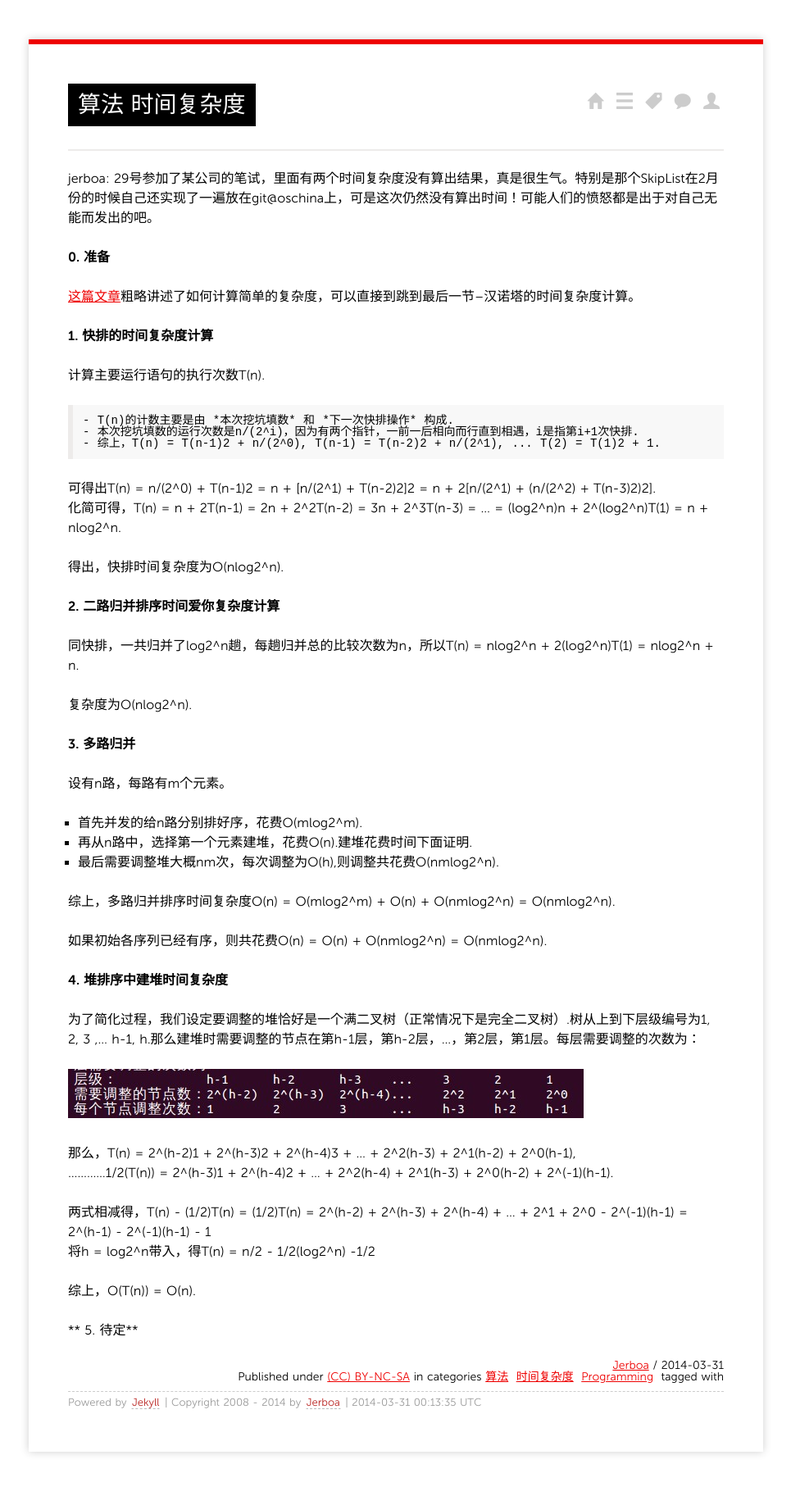
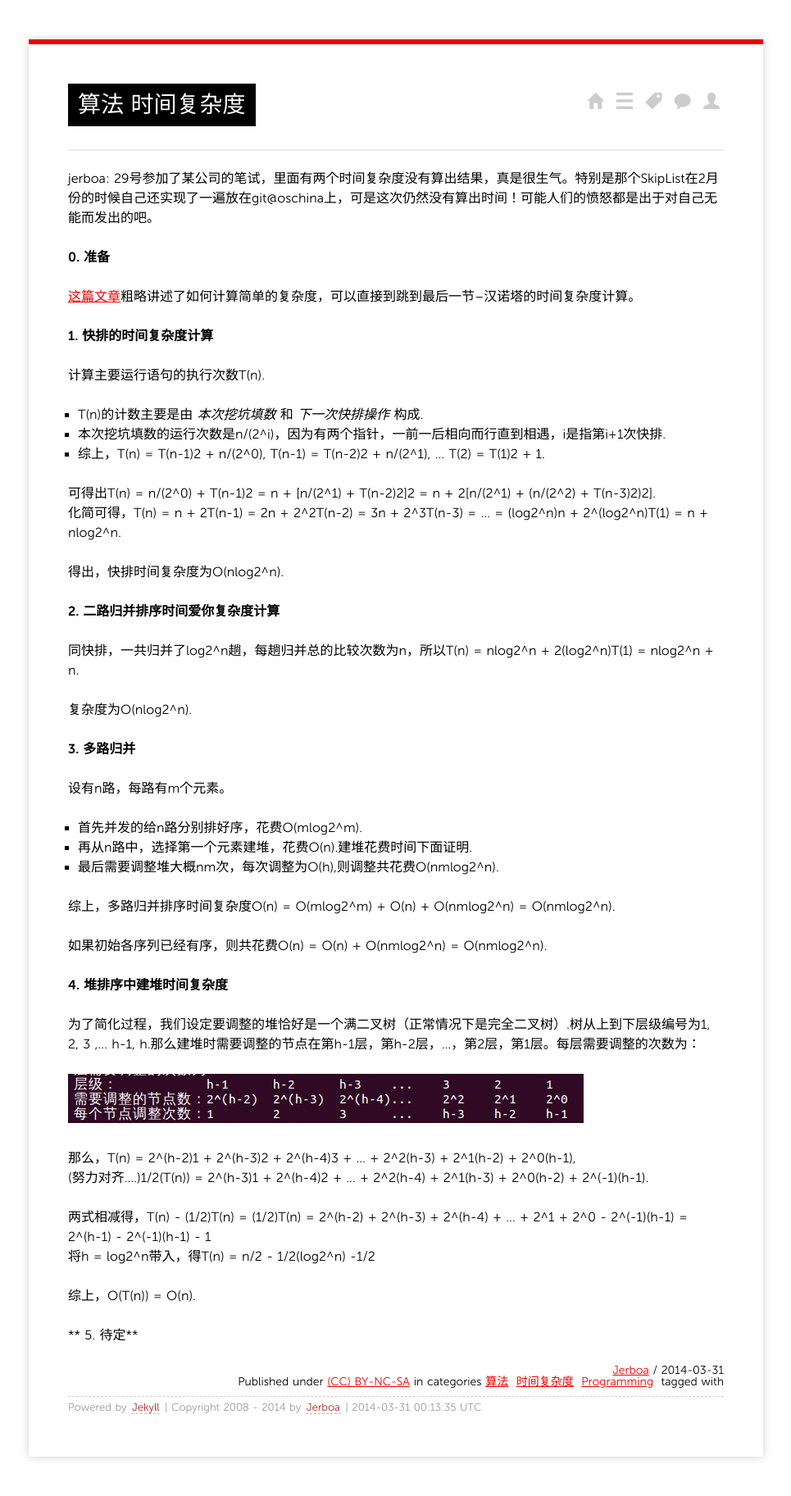
Before and after one commit to jerboa-ustc/jerboa-ustc.github.com, a Jekyll site: the page built from _posts/2014/2014-03-31-时间复杂度计算.md, in a window 1280 px wide. Shown: the whole page at 82% size, without its empty margins (157-1122 px from the left). Built offline with Jekyll 4.4.1, drawn with Linux system fonts in a browser that asks for light colours; Markdown is read by kramdown in place of the engine named in the settings; comment, search, counter and statistics services are not loaded.

Commit message:
时间复杂度

```diff
--- a/_posts/2014/2014-03-31-时间复杂度计算.md
+++ b/_posts/2014/2014-03-31-时间复杂度计算.md
@@ -18,9 +18,9 @@ jerboa:
 
 计算主要运行语句的执行次数T(n).
 
-	- T(n)的计数主要是由 *本次挖坑填数* 和 *下一次快排操作* 构成.
-	- 本次挖坑填数的运行次数是n/(2^i)，因为有两个指针，一前一后相向而行直到相遇，i是指第i+1次快排.
-	- 综上，T(n) = T(n-1)2 + n/(2^0), T(n-1) = T(n-2)2 + n/(2^1), ... T(2) = T(1)2 + 1.
+- T(n)的计数主要是由 *本次挖坑填数* 和 *下一次快排操作* 构成.
+- 本次挖坑填数的运行次数是n/(2^i)，因为有两个指针，一前一后相向而行直到相遇，i是指第i+1次快排.
+- 综上，T(n) = T(n-1)2 + n/(2^0), T(n-1) = T(n-2)2 + n/(2^1), ... T(2) = T(1)2 + 1.
 
 可得出T(n) = n/(2^0) + T(n-1)2 = n + [n/(2^1) + T(n-2)2]2 = n + 2[n/(2^1) + (n/(2^2) + T(n-3)2)2].
 化简可得，T(n) = n + 2T(n-1) = 2n + 2^2T(n-2) = 3n + 2^3T(n-3) = ... = (log2^n)n + 2^(log2^n)T(1) = n + nlog2^n.
@@ -36,6 +36,7 @@ jerboa:
 **3. 多路归并**
 
 设有n路，每路有m个元素。
+
 - 首先并发的给n路分别排好序，花费O(mlog2^m).
 - 再从n路中，选择第一个元素建堆，花费O(n).建堆花费时间下面证明.
 - 最后需要调整堆大概nm次，每次调整为O(h),则调整共花费O(nmlog2^n).
@@ -51,7 +52,7 @@ jerboa:
 ![](/images/2014-03-31-1.jpg)
 
 那么，T(n) = 2^(h-2)1 + 2^(h-3)2 + 2^(h-4)3 + ... + 2^2(h-3) + 2^1(h-2) + 2^0(h-1),
-............1/2(T(n)) = 2^(h-3)1 + 2^(h-4)2 + ... + 2^2(h-4) + 2^1(h-3) + 2^0(h-2) + 2^(-1)(h-1).
+(努力对齐....)1/2(T(n)) = 2^(h-3)1 + 2^(h-4)2 + ... + 2^2(h-4) + 2^1(h-3) + 2^0(h-2) + 2^(-1)(h-1).
 
 两式相减得，T(n) - (1/2)T(n) = (1/2)T(n) = 2^(h-2) + 2^(h-3) + 2^(h-4) + ... + 2^1 + 2^0 - 2^(-1)(h-1) = 2^(h-1) - 2^(-1)(h-1) - 1
 将h = log2^n带入，得T(n) = n/2 - 1/2(log2^n) -1/2
```
